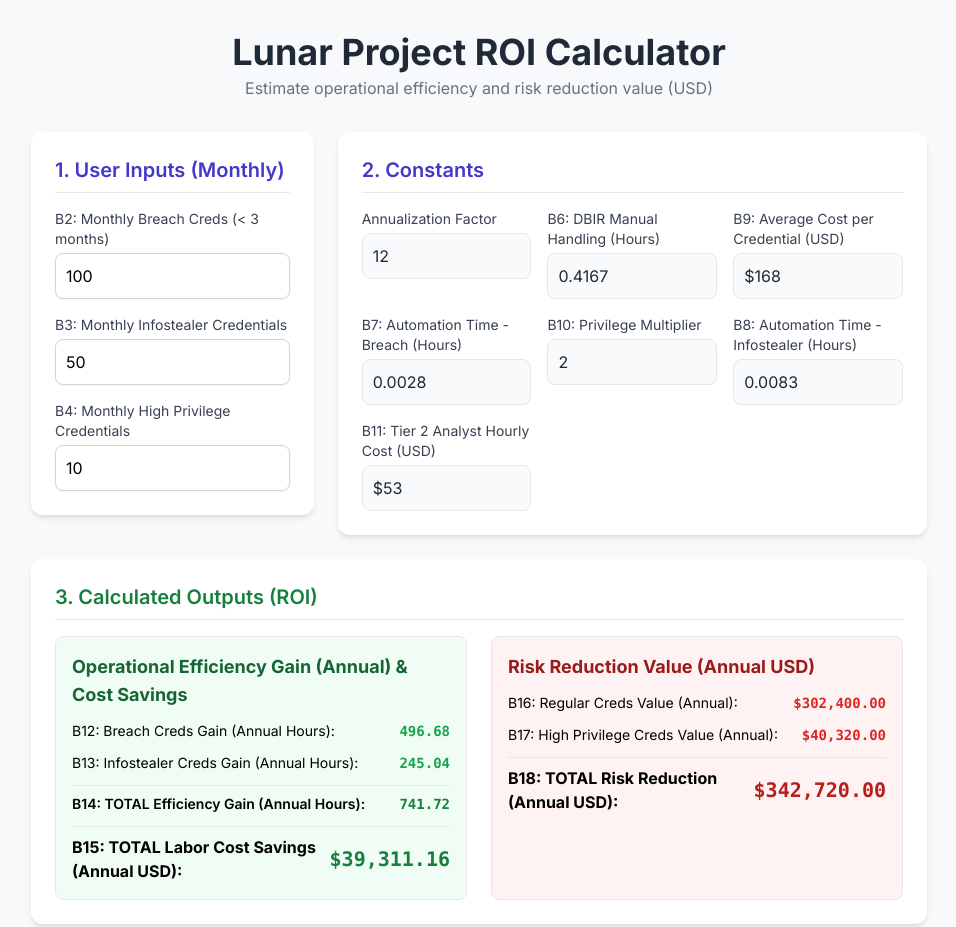
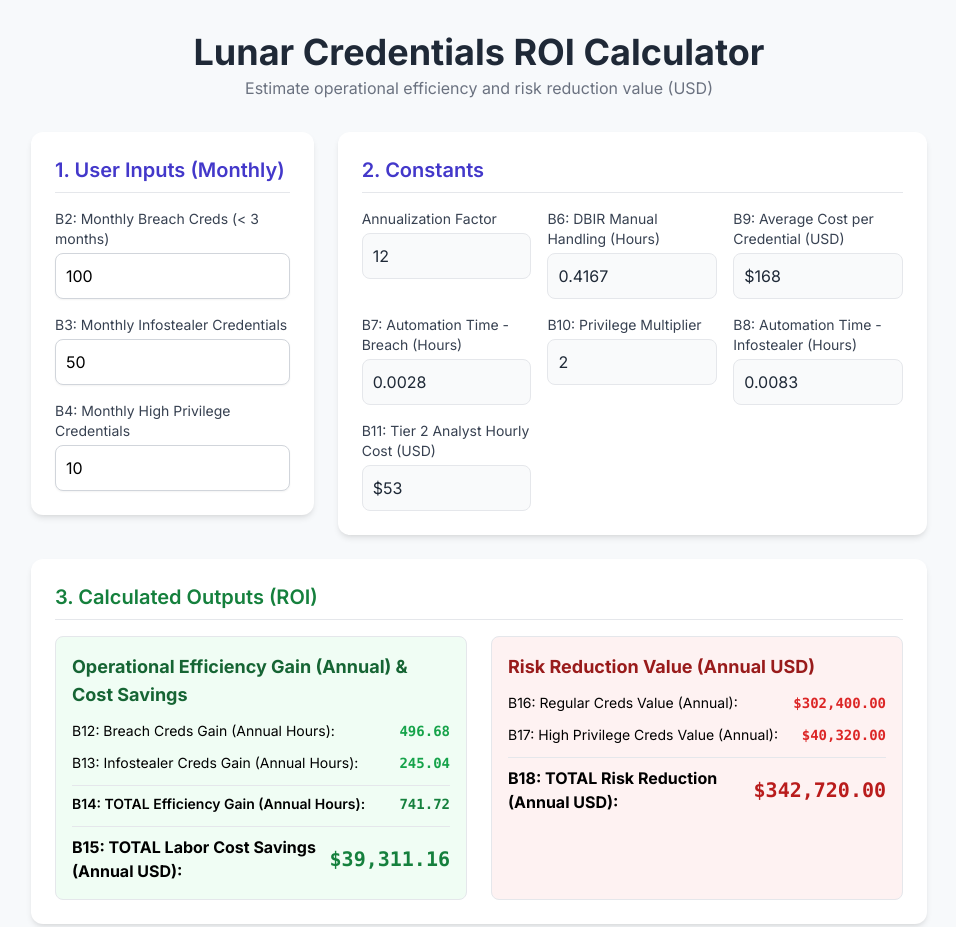
Before and after one commit to b8ur7g/lunar-roi-calculator, a plain HTML site: page index.html in a window 1280 px wide. Shown: the top 927 px of the page, without its empty margins (161-1117 px from the left). Drawn offline with nearby package versions, Linux system fonts and the light colour scheme.

Commit message:
Update index.html
REMOVED PROJECT FROM TITLE

```diff
--- a/index.html
+++ b/index.html
@@ -26,7 +26,7 @@
 
     <div class="max-w-4xl mx-auto">
         <header class="text-center mb-8">
-            <h1 class="text-3xl sm:text-4xl font-bold text-gray-800">Lunar Project ROI Calculator</h1>
+            <h1 class="text-3xl sm:text-4xl font-bold text-gray-800">Lunar Credentials ROI Calculator</h1>
             <p class="text-gray-500 mt-1">Estimate operational efficiency and risk reduction value (USD)</p>
         </header>
 
```
